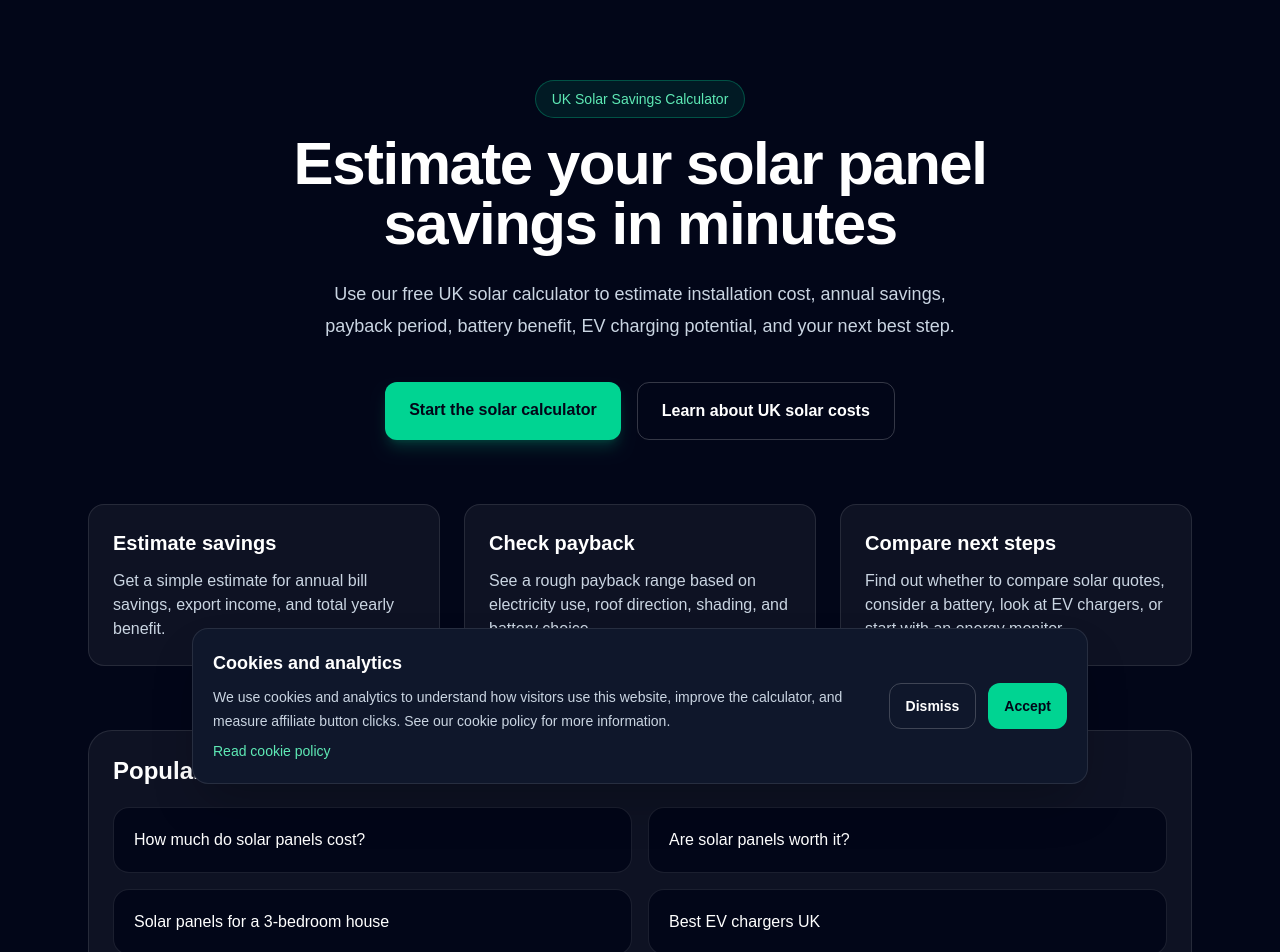
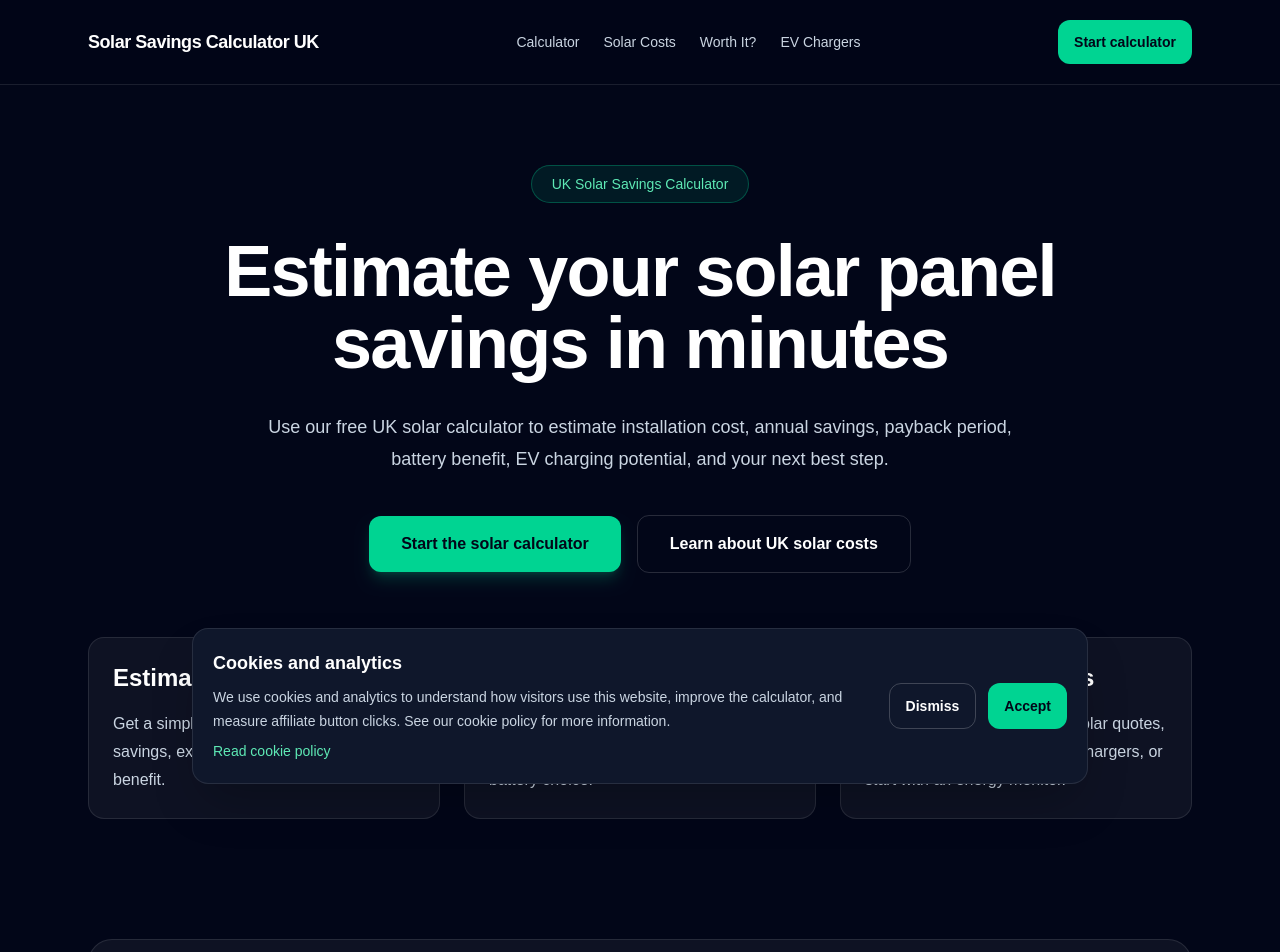
Before and after one commit to 786infinite/solar-savings-calculator-uk, a Next.js app: page / in a window 1280 px wide. Shown: the top 952 px of the page. Built offline with nearby package versions, Linux system fonts and the light colour scheme.

Commit message:
Improve homepage structure

```diff
--- a/app/page.tsx
+++ b/app/page.tsx
@@ -1,37 +1,292 @@
-import { FooterLinks } from "@/components/SiteShell";
+import SiteShell from "@/components/SiteShell";
 
-const guides = [
-  ["How much do solar panels cost?", "/how-much-do-solar-panels-cost-uk"],
-  ["Are solar panels worth it?", "/are-solar-panels-worth-it-uk"],
-  ["Solar panels for a 3-bedroom house", "/solar-panels-for-3-bedroom-house"],
-  ["Best EV chargers UK", "/best-ev-chargers-uk"],
+const popularGuides = [
+  {
+    title: "How much do solar panels cost?",
+    href: "/how-much-do-solar-panels-cost-uk",
+    description: "See what affects UK solar panel installation costs.",
+  },
+  {
+    title: "Are solar panels worth it?",
+    href: "/are-solar-panels-worth-it-uk",
+    description: "Understand when solar panels may make financial sense.",
+  },
+  {
+    title: "Solar panels for a 3-bedroom house",
+    href: "/solar-panels-for-3-bedroom-house",
+    description: "Estimate system size and savings for a typical 3-bed home.",
+  },
+  {
+    title: "Solar panels for a 4-bedroom house",
+    href: "/solar-panels-for-4-bedroom-house",
+    description: "Compare likely system needs for larger homes.",
+  },
+  {
+    title: "Solar battery worth it?",
+    href: "/solar-battery-worth-it",
+    description: "Learn when battery storage may improve self-consumption.",
+  },
+  {
+    title: "Solar panels and EV charging",
+    href: "/solar-panels-and-ev-charging",
+    description: "See how solar can work with home EV charging.",
+  },
 ];
 
-export default function Home() {
+const productGuides = [
+  {
+    title: "Best solar panels UK",
+    href: "/best-solar-panels-uk",
+  },
+  {
+    title: "Best solar batteries UK",
+    href: "/best-solar-batteries-uk",
+  },
+  {
+    title: "Best EV chargers UK",
+    href: "/best-ev-chargers-uk",
+  },
+  {
+    title: "Best portable power stations UK",
+    href: "/best-portable-power-stations-uk",
+  },
+  {
+    title: "Best solar generators UK",
+    href: "/best-solar-generators-uk",
+  },
+];
+
+export default function HomePage() {
   return (
-    <main className="min-h-screen bg-slate-950 text-white">
-      <section className="mx-auto flex min-h-screen max-w-6xl flex-col items-center justify-center px-6 py-20 text-center">
-        <p className="mb-4 rounded-full border border-emerald-400/30 bg-emerald-400/10 px-4 py-2 text-sm font-medium text-emerald-300">UK Solar Savings Calculator</p>
-        <h1 className="max-w-4xl text-4xl font-bold tracking-tight sm:text-6xl">Estimate your solar panel savings in minutes</h1>
-        <p className="mt-6 max-w-2xl text-lg leading-8 text-slate-300">Use our free UK solar calculator to estimate installation cost, annual savings, payback period, battery benefit, EV charging potential, and your next best step.</p>
-        <div className="mt-10 flex flex-col gap-4 sm:flex-row">
-          <a href="/solar-savings-calculator" className="rounded-xl bg-emerald-400 px-6 py-4 text-base font-semibold text-slate-950 shadow-lg shadow-emerald-400/20 transition hover:bg-emerald-300">Start the solar calculator</a>
-          <a href="/how-much-do-solar-panels-cost-uk" className="rounded-xl border border-white/20 px-6 py-4 text-base font-semibold text-white transition hover:bg-white/10">Learn about UK solar costs</a>
-        </div>
-        <div className="mt-16 grid w-full gap-6 text-left md:grid-cols-3">
-          <div className="rounded-2xl border border-white/10 bg-white/5 p-6"><h2 className="text-xl font-semibold">Estimate savings</h2><p className="mt-3 text-slate-300">Get a simple estimate for annual bill savings, export income, and total yearly benefit.</p></div>
-          <div className="rounded-2xl border border-white/10 bg-white/5 p-6"><h2 className="text-xl font-semibold">Check payback</h2><p className="mt-3 text-slate-300">See a rough payback range based on electricity use, roof direction, shading, and battery choice.</p></div>
-          <div className="rounded-2xl border border-white/10 bg-white/5 p-6"><h2 className="text-xl font-semibold">Compare next steps</h2><p className="mt-3 text-slate-300">Find out whether to compare solar quotes, consider a battery, look at EV chargers, or start with an energy monitor.</p></div>
-        </div>
-        <div className="mt-16 w-full rounded-3xl border border-white/10 bg-white/5 p-6 text-left">
-          <h2 className="text-2xl font-semibold">Popular guides</h2>
-          <div className="mt-5 grid gap-4 md:grid-cols-2">
-            {guides.map(([title, href]) => <a key={href} href={href} className="rounded-2xl border border-white/10 bg-slate-950 p-5 hover:border-emerald-400/50">{title}</a>)}
+    <SiteShell>
+      <main>
+        <section className="mx-auto max-w-6xl px-6 py-20 text-center">
+          <p className="mx-auto inline-flex rounded-full border border-emerald-400/30 bg-emerald-400/10 px-5 py-2 text-sm font-medium text-emerald-300">
+            UK Solar Savings Calculator
+          </p>
+
+          <h1 className="mx-auto mt-8 max-w-5xl text-5xl font-bold tracking-tight sm:text-6xl md:text-7xl">
+            Estimate your solar panel savings in minutes
+          </h1>
+
+          <p className="mx-auto mt-8 max-w-3xl text-lg leading-8 text-slate-300">
+            Use our free UK solar calculator to estimate installation cost,
+            annual savings, payback period, battery benefit, EV charging
+            potential, and your next best step.
+          </p>
+
+          <div className="mt-10 flex flex-col items-center justify-center gap-4 sm:flex-row">
+            <a
+              href="/solar-savings-calculator"
+              className="rounded-xl bg-emerald-400 px-8 py-4 font-semibold text-slate-950 shadow-lg shadow-emerald-400/20 hover:bg-emerald-300"
+            >
+              Start the solar calculator
+            </a>
+
+            <a
+              href="/how-much-do-solar-panels-cost-uk"
+              className="rounded-xl border border-white/15 px-8 py-4 font-semibold text-white hover:bg-white/10"
+            >
+              Learn about UK solar costs
+            </a>
           </div>
-        </div>
-        <p className="mt-12 max-w-3xl text-sm text-slate-400">Calculator results are estimates only. Final costs, savings, payback, and suitability depend on roof survey, location, shading, tariff, installer pricing, product choice, and household usage.</p>
-      </section>
-      <FooterLinks />
-    </main>
+
+          <div className="mt-16 grid gap-6 text-left md:grid-cols-3">
+            <FeatureCard
+              title="Estimate savings"
+              description="Get a simple estimate for annual bill savings, export income, and total yearly benefit."
+            />
+            <FeatureCard
+              title="Check payback"
+              description="See a rough payback range based on electricity use, roof direction, shading, and battery choice."
+            />
+            <FeatureCard
+              title="Compare next steps"
+              description="Find out whether to compare solar quotes, consider a battery, look at EV chargers, or start with an energy monitor."
+            />
+          </div>
+        </section>
+
+        <section className="mx-auto max-w-6xl px-6 py-10">
+          <div className="rounded-3xl border border-white/10 bg-white/5 p-8">
+            <div className="max-w-3xl">
+              <p className="inline-flex rounded-full border border-emerald-400/30 bg-emerald-400/10 px-4 py-2 text-sm font-medium text-emerald-300">
+                Start here
+              </p>
+
+              <h2 className="mt-5 text-3xl font-bold">
+                Solar Savings Calculator UK
+              </h2>
+
+              <p className="mt-4 leading-7 text-slate-300">
+                Answer a few questions about your electricity bill, region,
+                roof direction, shading, daytime usage, battery interest, and EV
+                plans. The calculator then gives an estimated system size,
+                installation cost range, annual savings, payback period, and
+                recommended next step.
+              </p>
+            </div>
+
+            <div className="mt-8">
+              <a
+                href="/solar-savings-calculator"
+                className="inline-flex rounded-xl bg-emerald-400 px-6 py-4 font-semibold text-slate-950 hover:bg-emerald-300"
+              >
+                Use the free calculator
+              </a>
+            </div>
+          </div>
+        </section>
+
+        <section className="mx-auto max-w-6xl px-6 py-10">
+          <div className="flex flex-col justify-between gap-4 md:flex-row md:items-end">
+            <div>
+              <p className="text-sm font-medium text-emerald-300">
+                Solar guides
+              </p>
+              <h2 className="mt-3 text-3xl font-bold">Popular UK solar pages</h2>
+              <p className="mt-4 max-w-3xl leading-7 text-slate-300">
+                Read simple guides about solar panel costs, payback, battery
+                storage, EV charging, and common home sizes.
+              </p>
+            </div>
+          </div>
+
+          <div className="mt-8 grid gap-5 md:grid-cols-2 lg:grid-cols-3">
+            {popularGuides.map((guide) => (
+              <a
+                key={guide.href}
+                href={guide.href}
+                className="rounded-2xl border border-white/10 bg-white/5 p-6 hover:border-emerald-400/40 hover:bg-emerald-400/10"
+              >
+                <h3 className="text-xl font-semibold">{guide.title}</h3>
+                <p className="mt-3 text-sm leading-6 text-slate-300">
+                  {guide.description}
+                </p>
+              </a>
+            ))}
+          </div>
+        </section>
+
+        <section className="mx-auto max-w-6xl px-6 py-10">
+          <div className="rounded-3xl border border-white/10 bg-slate-900 p-8">
+            <p className="text-sm font-medium text-emerald-300">
+              Product and affiliate categories
+            </p>
+
+            <h2 className="mt-3 text-3xl font-bold">
+              Compare solar-related options
+            </h2>
+
+            <p className="mt-4 max-w-3xl leading-7 text-slate-300">
+              As the site grows, recommendations can include solar quote
+              partners, solar batteries, EV chargers, portable power stations,
+              solar generators, energy monitors, and related home energy
+              products.
+            </p>
+
+            <div className="mt-8 grid gap-4 md:grid-cols-2 lg:grid-cols-3">
+              {productGuides.map((guide) => (
+                <a
+                  key={guide.href}
+                  href={guide.href}
+                  className="rounded-2xl bg-slate-950 p-5 font-semibold hover:bg-emerald-400 hover:text-slate-950"
+                >
+                  {guide.title}
+                </a>
+              ))}
+            </div>
+          </div>
+        </section>
+
+        <section className="mx-auto max-w-6xl px-6 py-10">
+          <div className="grid gap-6 md:grid-cols-3">
+            <InfoCard
+              number="1"
+              title="Enter your details"
+              description="Add your monthly bill, home size, region, roof direction, shading, battery interest, and EV plans."
+            />
+
+            <InfoCard
+              number="2"
+              title="Review your estimate"
+              description="See estimated system size, installation cost range, yearly benefit, payback period, and CO2 savings."
+            />
+
+            <InfoCard
+              number="3"
+              title="Choose your next step"
+              description="Compare solar quotes, explore battery storage, look at EV chargers, or read more guides before deciding."
+            />
+          </div>
+        </section>
+
+        <section className="mx-auto max-w-6xl px-6 py-10">
+          <div className="rounded-3xl border border-emerald-400/20 bg-emerald-400/10 p-8">
+            <h2 className="text-3xl font-bold">
+              Calculator results are estimates only
+            </h2>
+
+            <p className="mt-4 max-w-4xl leading-7 text-slate-300">
+              Final costs, savings, payback period, export income, roof
+              suitability, and product performance depend on your property,
+              location, roof survey, shading, household usage, tariff, installer
+              pricing, and product choice.
+            </p>
+
+            <div className="mt-8 flex flex-col gap-4 sm:flex-row">
+              <a
+                href="/calculator-methodology"
+                className="rounded-xl border border-white/15 px-6 py-4 font-semibold text-white hover:bg-white/10"
+              >
+                View calculator methodology
+              </a>
+
+              <a
+                href="/affiliate-disclosure"
+                className="rounded-xl border border-white/15 px-6 py-4 font-semibold text-white hover:bg-white/10"
+              >
+                Read affiliate disclosure
+              </a>
+            </div>
+          </div>
+        </section>
+      </main>
+    </SiteShell>
   );
 }
+
+function FeatureCard({
+  title,
+  description,
+}: {
+  title: string;
+  description: string;
+}) {
+  return (
+    <div className="rounded-2xl border border-white/10 bg-white/5 p-6">
+      <h2 className="text-2xl font-semibold">{title}</h2>
+      <p className="mt-4 leading-7 text-slate-300">{description}</p>
+    </div>
+  );
+}
+
+function InfoCard({
+  number,
+  title,
+  description,
+}: {
+  number: string;
+  title: string;
+  description: string;
+}) {
+  return (
+    <div className="rounded-2xl border border-white/10 bg-white/5 p-6">
+      <div className="flex h-10 w-10 items-center justify-center rounded-full bg-emerald-400 font-bold text-slate-950">
+        {number}
+      </div>
+      <h3 className="mt-5 text-xl font-semibold">{title}</h3>
+      <p className="mt-3 leading-7 text-slate-300">{description}</p>
+    </div>
+  );
+}
```
